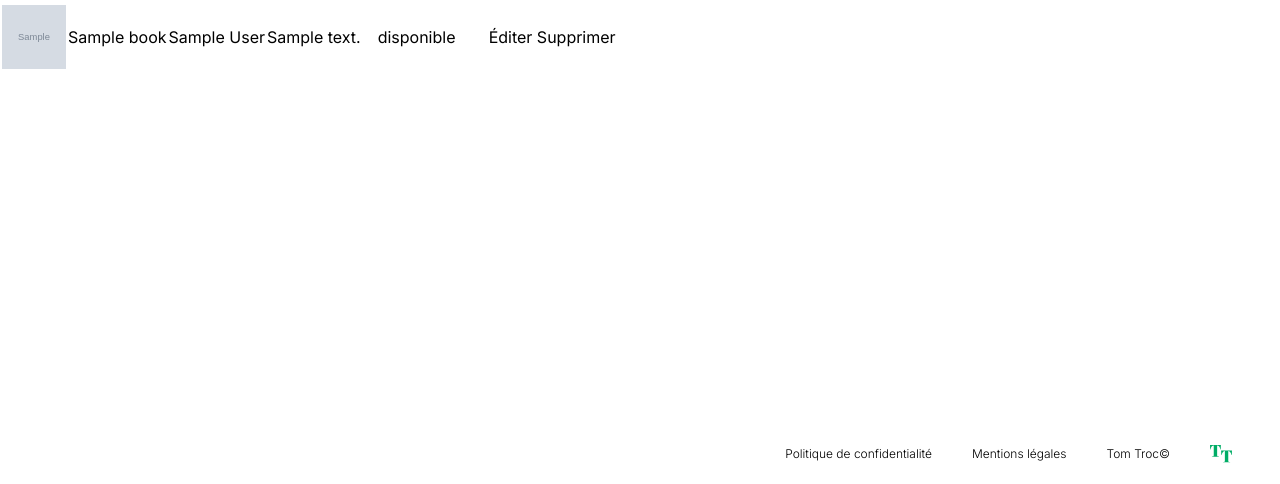
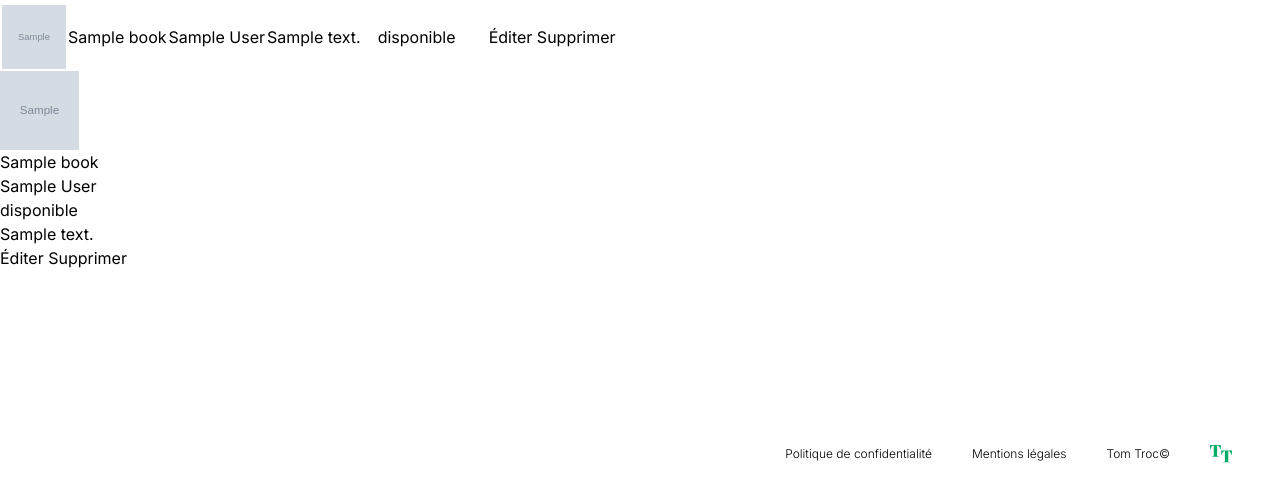
Before and after one commit to HoneyDev312/TomTroc, a PHP site: template App/Views/templates/myAccount.php in a window 1280 px wide. Shown: the part 316-800 px from the top of the page. Run offline with PHP 8.4, Linux system fonts and the light colour scheme; the visitor is signed in with stand-in values (Sample User, id 1); the template is opened without the code that fills it: most values are stand-ins (such as "Sample title", 1, 10 or a date in 2020); grey boxes marked "Sample" are stand-in pictures; data that the repository does not hold is empty; a stand-in replaces the project's code that opens the database connection; some libraries are stand-ins or nearby versions; some web fonts are replaced.

Commit message:
responsive myAccount

```diff
--- a/App/Views/templates/myAccount.php
+++ b/App/Views/templates/myAccount.php
@@ -35,7 +35,7 @@
                     <form class="my-account-informations-form-connect" action="/update-my-account" method="post">
 
                         <input type="text" name="id" id="id" value="<?= $user->getId() ?>" hidden>
-                        <label for=" email">Adresse email</label>
+                        <label for="email">Adresse email</label>
                         <input type="email" name="email" id="email" value="<?= $user->getEmail() ?>">
                         <label for="password">Mot de passe</label>
                         <input type="hidden" name="old_password" id="old_password" value="<?= $user->getPassword() ?>" />
@@ -75,12 +75,12 @@
                                 <td><?= $book->getAuthor() ?></td>
                                 <td class="my-account-books-table-desc"><?= $book->getTruncateDescription(90) ?></td>
                                 <td>
-                                    <span class="my-account-books-table-image-tag
+                                    <span class="my-account-tag
                                 <?= $book->getAvailability() ? "available" : "unavailable" ?>">
                                         <?= $book->getAvailability() ? "disponible" : "non-dispo." ?>
                                     </span>
                                 </td>
-                                <td class="my-account-books-table-action">
+                                <td class="my-account-action">
                                     <a href="/edit-book/<?= (int) $book->getId() ?>">Éditer</a>
                                     <a class="delete" href="/delete-book/<?= (int)$book->getId() ?>/<?= (int)$user->getId() ?>">Supprimer</a>
                                 </td>
@@ -91,6 +91,34 @@
                 </tbody>
             </table>
 
+            <div class="my-account-list">
+                <?php if (empty($books)): ?>
+                    <div class="my-account-list-card">
+                        <p> Pas de livre enregistré pour le moment</p>
+                    </div>
+                <?php else: ?>
+                    <?php foreach ($books as $book): ?>
+                        <div class="my-account-list-card">
+                            <div class="my-account-list-card-header">
+                                <img src="<?= BOOK_IMAGE_BASE_URL_BOOKS . $book->getPictureUri() ?>" alt="photo du livre" width="79" height="79">
+                                <div class="my-account-list-card-title">
+                                    <p><?= $book->getTitle() ?></p>
+                                    <p><?= $book->getAuthor() ?></p>
+                                    <span class="my-account-tag <?= $book->getAvailability() ? "available" : "unavailable" ?>">
+                                        <?= $book->getAvailability() ? "disponible" : "non-dispo." ?>
+                                    </span>
+                                </div>
+
+                            </div>
+                            <p><?= $book->getTruncateDescription(90) ?></p>
+                            <div class="my-account-action">
+                                <a href="/edit-book/<?= (int) $book->getId() ?>">Éditer</a>
+                                <a class="delete" href="/delete-book/<?= (int)$book->getId() ?>/<?= (int)$user->getId() ?>">Supprimer</a>
+                            </div>
+                        </div>
+                    <?php endforeach; ?>
+                <?php endif ?>
+            </div>
         </div>
     </div>
 </div>
```
Also changed, not shown: css/myAccount.css (+95 -10 lines), 1 other file.
